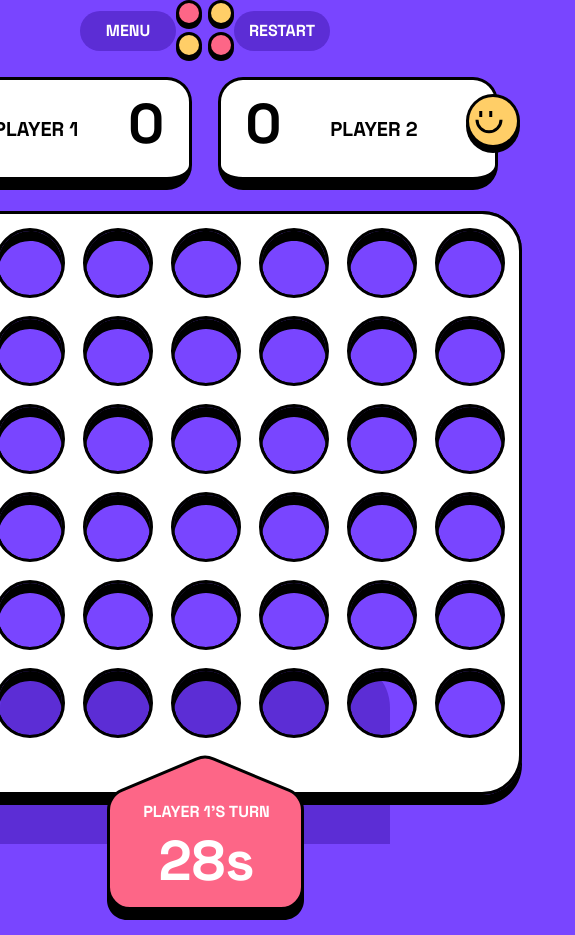
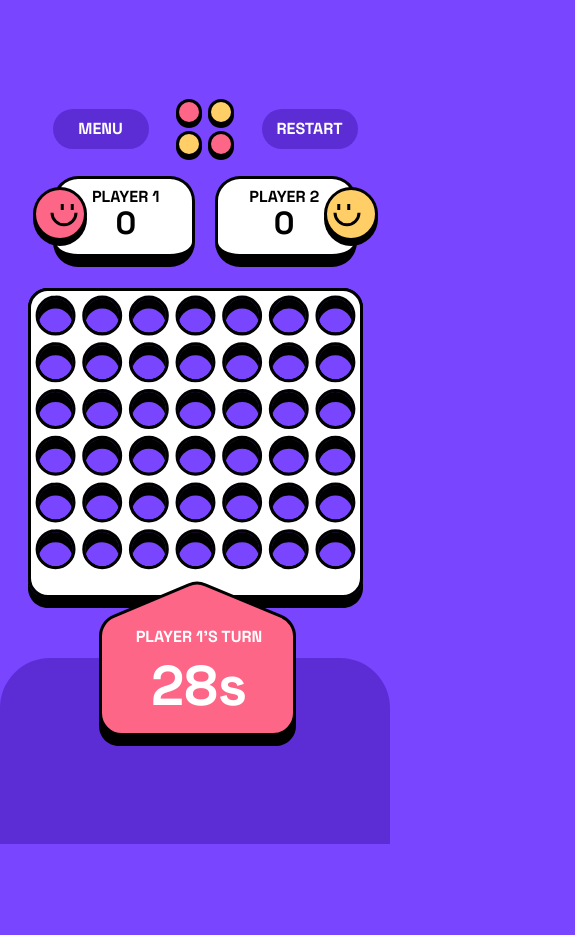
Before and after one commit to JesusEgonVenegas/connect-four, a React (Vite) app: page / in a window 390 px wide. Both pictures are taken after a click on the button "PLAY VS PLAYER". Shown: the whole page, 575 px wide, since content can reach past the window. After the commit the page ends 844 px from the top, so only its background shows below. Built offline with nearby package versions, Linux system fonts and the light colour scheme.

Commit message:
Game now works on phone, tablet and desktop.

```diff
--- a/src/Game.css
+++ b/src/Game.css
@@ -105,11 +105,20 @@ body {
   font-weight: 700;
   font-size: 20px;
   margin-left: 20px;
+  text-align: center;
 }
 
 .playerLabelImg {
   margin-top: -30px;
   margin-bottom: 10px;
+}
+
+.playerLabelText > h2 {
+  font-size: 20px;
+}
+
+.playerLabelText > p {
+  font-size: 56px;
 }
 
 .playerScore {
@@ -228,7 +237,7 @@ body {
   .playerLabel {
     flex-direction: row;
     height: 113px;
-    justify-content: space-around;
+    /* justify-content: space-around; */
     width: 280px;
     margin-bottom: -35px;
     margin-top: 1rem;
@@ -239,12 +248,27 @@ body {
     /* margin-left: -50px; */
   }
 
+  .playerLabelText {
+    gap: 3rem;
+    display: flex;
+    align-items: center;
+    flex-direction: row;
+    margin-left: 20px;
+  }
+
+  .playerLabelText.right {
+    flex-direction: row-reverse;
+    margin-right: 20px;
+  }
+
   .leftImage {
-    margin-left: -50px;
+    margin-top: 10px;
+    margin-left: -25px;
   }
 
   .rightImage {
-    margin-right: -50px;
+    margin-top: 10px;
+    margin-right: -25px;
   }
 
   .rightLabel {
@@ -257,5 +281,77 @@ body {
   }
 }
 
-@media (max-width: 400px) {
+@media (max-width: 501px) {
+  .board {
+    justify-items: center;
+  }
+  .gameBoard {
+    gap: 8px;
+    margin-top: 10px;
+  }
+  .column {
+    gap: 5px;
+    width: 325px;
+    margin-left: 0;
+  }
+  .space {
+    height: 38px;
+    width: 40px;
+  }
+
+  .space.\33 {
+    margin-left: 10px;
+  }
+
+  .player1 {
+    height: 48px;
+    width: 48px;
+    border-top-width: 7px;
+  }
+
+  .player2 {
+    height: 43px;
+    width: 43px;
+    border-top-width: 7px;
+  }
+
+  .playerLabel {
+    width: 142px;
+    height: 91px;
+    gap: 5px;
+    justify-content: center;
+  }
+
+  .playerLabelText {
+    flex-direction: column;
+    gap: 0;
+    text-align: center;
+    margin-left: 0;
+  }
+
+  .playerLabelText.right {
+    flex-direction: column;
+    gap: 0;
+    margin-right: 0;
+  }
+
+  .playerLabelText > h2 {
+    font-size: 16px;
+  }
+
+  .playerLabelText > p {
+    font-size: 32px;
+  }
+
+  .leftImage {
+    margin-left: -55px;
+  }
+
+  .rightImage {
+    margin-right: -55px;
+  }
+
+  .footerContainer {
+    left: 4px;
+  }
 }
--- a/src/Game.tsx
+++ b/src/Game.tsx
@@ -10,6 +10,8 @@ import boardFooterR from './assets/images/turn-background-red.svg';
 import boardFooterY from './assets/images/turn-background-yellow.svg';
 import Menubar from './Menubar';
 import PauseMenu from './PauseMenu';
+import boardBS from './assets/images/board-layer-black-small.svg';
+import boardWS from './assets/images/board-layer-white-small.svg';
 
 const ROWS = 6;
 const COLS = 7;
@@ -17,6 +19,7 @@ const PLAYER_ONE: number = 1;
 const PLAYER_TWO: number = 2;
 let currentPlayer = PLAYER_ONE;
 const SPACES = [33, 120, 210, 295, 385, 472, 561];
+const SPACES_MOBILE = [5, 50, 97, 143, 190, 236, 283];
 
 function createBoard() {
   return Array.from({ length: ROWS }, () =>
@@ -45,6 +48,15 @@ const Game = ({ handleGoMenu }: Props) => {
     [PLAYER_TWO]: 0,
   });
   const [showPauseMenu, setShowPauseMenu] = useState(false);
+  const [windowWidth, setWindowWidth] = useState(window.innerWidth);
+
+  useEffect(() => {
+    function handleResize() {
+      setWindowWidth(window.innerWidth);
+    }
+    window.addEventListener('resize', handleResize);
+    return () => window.removeEventListener('resize', handleResize);
+  });
 
   function placeChip(col: number) {
     // function to place a chip in a given column
@@ -183,7 +195,7 @@ const Game = ({ handleGoMenu }: Props) => {
   }, [gameWon]);
 
   const handleHover = (space: any) => {
-    const translate = SPACES[space];
+    const translate = windowWidth > 501 ? SPACES[space] : SPACES_MOBILE[space];
     setTranslate(translate);
     setHoverState(space);
     setLastTranslate(translate);
@@ -275,8 +287,10 @@ const Game = ({ handleGoMenu }: Props) => {
               className="playerLabelImg leftImage"
               style={{ content: `url(${playerOne})` }}
             ></span>
-            <div>Player 1</div>
-            <div className="playerScore">{winCounter[PLAYER_ONE]}</div>
+            <div className="playerLabelText">
+              <h2>Player 1</h2>
+              <p className="playerScore">{winCounter[PLAYER_ONE]}</p>
+            </div>
           </div>
           <div className="gameContainer">
             <img
@@ -288,13 +302,13 @@ const Game = ({ handleGoMenu }: Props) => {
               <div
                 className="boardBlack"
                 style={{
-                  content: `url(${boardBL})`,
+                  content: `url(${windowWidth > 501 ? boardBL : boardBS})`,
                 }}
               ></div>
               <div
                 className="boardWhite"
                 style={{
-                  content: `url(${boardWL})`,
+                  content: `url(${windowWidth > 501 ? boardWL : boardWS})`,
                 }}
               ></div>
 
@@ -363,8 +377,11 @@ const Game = ({ handleGoMenu }: Props) => {
               className="playerLabelImg rightImage"
               style={{ content: `url(${playerTwo})` }}
             ></div>
-            <div>Player 2</div>
-            <div className="playerScore">{winCounter[PLAYER_TWO]}</div>
+
+            <div className="playerLabelText right">
+              <h2>Player 2</h2>
+              <p className="playerScore">{winCounter[PLAYER_TWO]}</p>
+            </div>
           </div>
         </div>
       </div>
--- a/src/Menubar.css
+++ b/src/Menubar.css
@@ -1,9 +1,13 @@
 .menuBarContainer {
   display: flex;
   justify-content: space-between;
-  margin: 0 265px;
+  /* margin: 0 265px; */
   align-items: center;
-  margin-right: 245px;
+  /* margin-right: 245px; */
+  /* width: 50%; */
+  width: 650px;
+  margin: auto;
+  padding-left: 20px;
 }
 .menuBarContainer > button {
   border-radius: 100px;
@@ -16,7 +20,9 @@
   font-weight: 700;
   cursor: pointer;
 }
-.menuBarLogo {
+
+@media (max-width: 501px) {
+  .menuBarContainer {
+    width: 325px;
+  }
 }
-.menuBarRestart {
-}
```
